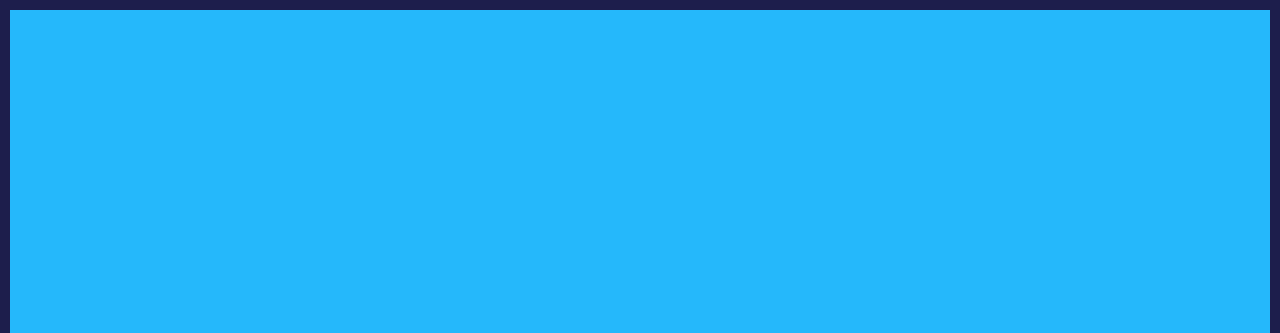
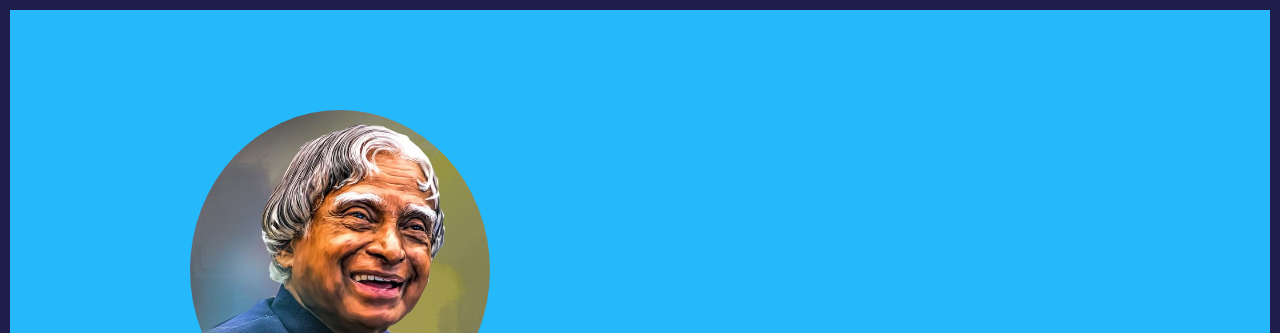
Before and after one commit to Aniket2117/Tribute-website, a plain HTML site: page index.html in a window 1280 px wide. Shown: the top 333 px of the page. Drawn offline with nearby package versions, Linux system fonts and the light colour scheme.

Commit message:
Update index.html

```diff
--- a/index.html
+++ b/index.html
@@ -16,7 +16,7 @@
       <div class="content" >
         <section class="top_section">
           <div class="image_container" >
-            <img src="/Tribute website/photo.jpg" alt="tribute" data-aos="zoom-in-up"  />
+            <img src="photo.jpg" alt="tribute" data-aos="zoom-in-up"  />
           </div>
           <div>
             <h1  data-aos="zoom-in-down">A . P . J Abdul Kalam</h1>
```
